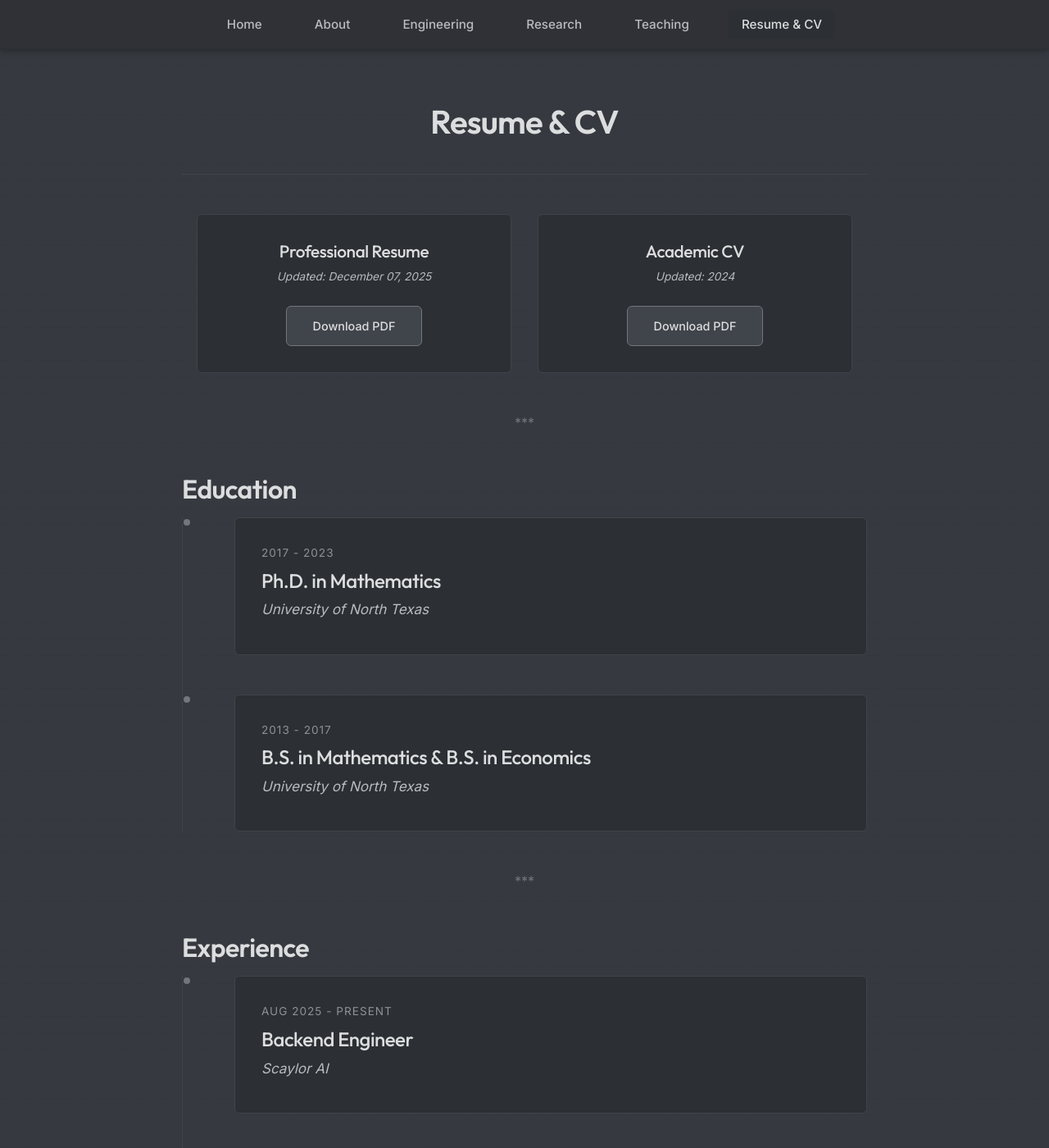
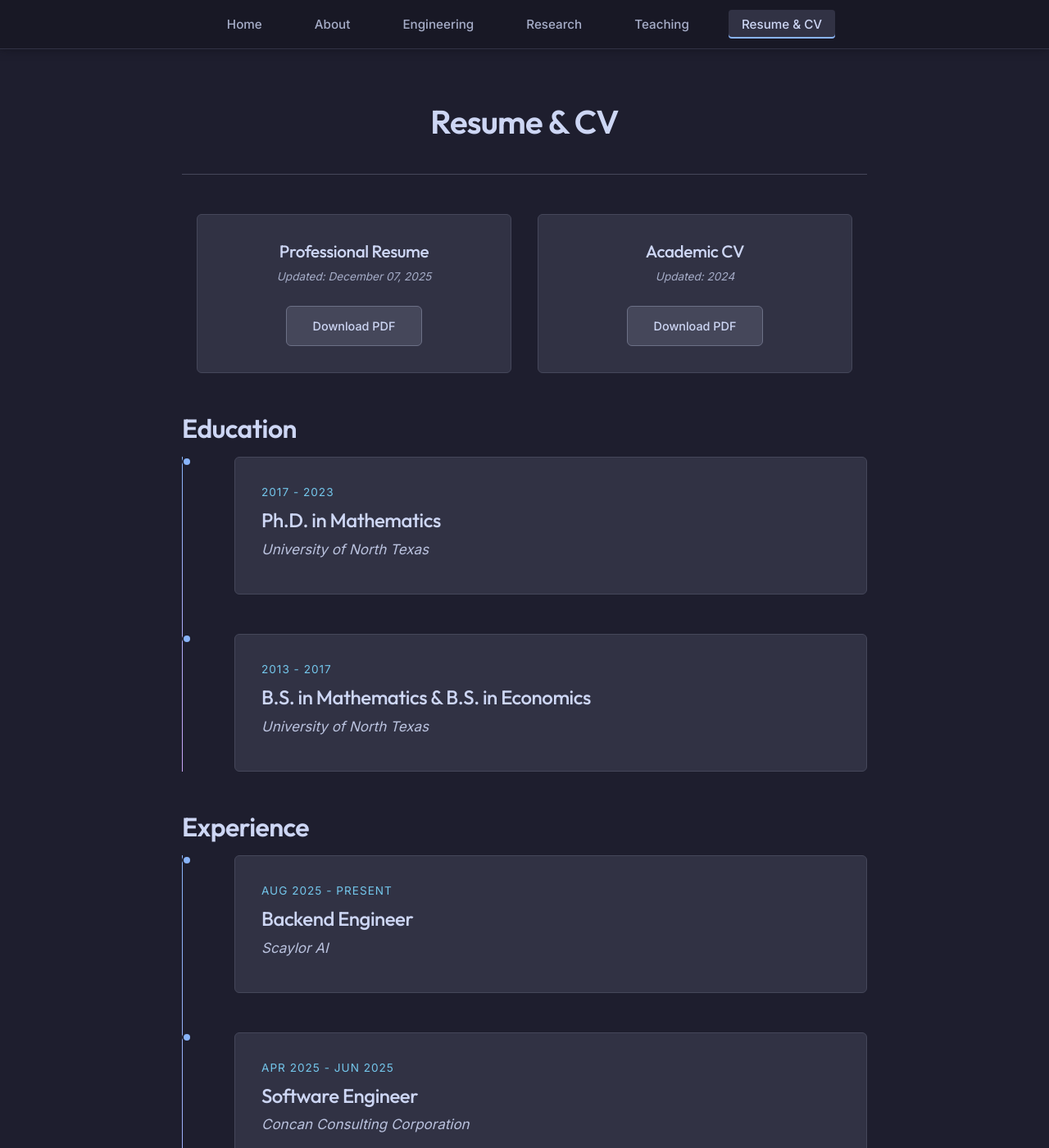
Before and after one commit to william-goode/william-goode.github.io, a Jekyll site: the page built from cv.html, in a window 1280 px wide and 1400 px high. Shown: the whole window at 82% size. Built offline with Jekyll 4.4.1, drawn with Linux system fonts in a browser that asks for light colours.

Commit message:
Adopt full Catppuccin Mocha palette and consolidate styles
Replace Discord Dark approximation with official Catppuccin Mocha
26-color palette. Consolidate all inline styles from cv.html,
engineering.md, and research.html into main.scss. Add accent color
usage to nav active states, timeline, skill headers, links, and
interactive elements. Update stale home page copy. Remove ornaments.

```diff
--- a/assets/css/main.scss
+++ b/assets/css/main.scss
@@ -1,33 +1,52 @@
 ---
 ---
 
-// Discord Dark Mode Color Palette
-// Base colors
-$base: #36393F;           // Main background
-$mantle: #2F3136;         // Secondary background
-$crust: #202225;          // Darkest elements
+// Catppuccin Mocha Color Palette
+// https://catppuccin.com/palette
+
+// Accent colors
+$rosewater: #f5e0dc;
+$flamingo: #f2cdcd;
+$pink: #f5c2e7;
+$mauve: #cba6f7;
+$red: #f38ba8;
+$maroon: #eba0ac;
+$peach: #fab387;
+$yellow: #f9e2af;
+$green: #a6e3a1;
+$teal: #94e2d5;
+$sky: #89dceb;
+$sapphire: #74c7ec;
+$blue: #89b4fa;
+$lavender: #b4befe;
 
 // Text colors
-$text: #DCDDDE;           // Primary text
-$subtext1: #B9BBBE;       // Secondary text
-$subtext0: #8E9297;       // Muted text
+$text: #cdd6f4;
+$subtext1: #bac2de;
+$subtext0: #a6adc8;
+
+// Overlay colors
+$overlay2: #9399b2;
+$overlay1: #7f849c;
+$overlay0: #6c7086;
 
 // Surface colors
-$surface0: #2C2F33;       // Component background
-$surface1: #40444B;       // Elevated surfaces
-$surface2: #4F545C;       // Higher elevation
+$surface2: #585b70;
+$surface1: #45475a;
+$surface0: #313244;
 
-// Overlay colors
-$overlay0: #72767D;       // Borders and dividers
-$overlay1: #8E9297;       // Interactive borders
-$overlay2: #A3A6AA;       // Hover borders
+// Base colors
+$base: #1e1e2e;
+$mantle: #181825;
+$crust: #11111b;
 
-// Accent colors
-$blurple: #5865F2;        // Discord brand color
-$green: #3BA55D;          // Success
-$yellow: #FAA81A;         // Warning
-$red: #ED4245;            // Error
-$link: #00AFF4;           // Links
+// Semantic aliases
+$accent: $blue;
+$accent-dim: $sapphire;
+$link: $sapphire;
+$success: $green;
+$warning: $yellow;
+$error: $red;
 
 // Typography
 $font-heading: 'Outfit', -apple-system, BlinkMacSystemFont, 'Segoe UI', sans-serif;
@@ -57,9 +76,6 @@ body {
   line-height: 1.6;
   color: $text;
   background-color: $base;
-  background-image:
-    linear-gradient(to bottom, transparent 95%, rgba(49, 50, 68, 0.3) 100%);
-  background-size: 100% 20px;
   -webkit-font-smoothing: antialiased;
   -moz-osx-font-smoothing: grayscale;
 }
@@ -98,15 +114,15 @@ p {
 }
 
 a {
-  color: $text;
+  color: $link;
   text-decoration: underline;
-  text-decoration-color: $overlay0;
+  text-decoration-color: rgba($link, 0.4);
   text-decoration-thickness: 1px;
   text-underline-offset: 2px;
-  transition: all 0.3s ease;
+  transition: all 0.2s ease;
 
   &:hover {
-    text-decoration-color: $subtext1;
+    text-decoration-color: $link;
   }
 }
 
@@ -118,7 +134,7 @@ a {
   position: sticky;
   top: 0;
   z-index: 100;
-  box-shadow: 0 2px 8px rgba(0, 0, 0, 0.3);
+  box-shadow: 0 2px 8px rgba($crust, 0.5);
 }
 
 .nav-container {
@@ -136,19 +152,26 @@ a {
   gap: $spacing-md;
 
   a {
-    color: $subtext1;
+    color: $subtext0;
     font-family: $font-body;
     font-weight: 500;
     font-size: 0.95rem;
     text-decoration: none;
     padding: $spacing-xs $spacing-sm;
     border-radius: 4px;
-    transition: all 0.3s ease;
+    transition: all 0.2s ease;
 
-    &:hover, &.active {
+    &:hover {
       color: $text;
       background-color: $surface0;
       text-decoration: none;
+    }
+
+    &.active {
+      color: $text;
+      background-color: $surface0;
+      text-decoration: none;
+      box-shadow: inset 0 -2px 0 $accent;
     }
   }
 }
@@ -203,7 +226,7 @@ a {
   }
 
   blockquote {
-    border-left: 2px solid $overlay0;
+    border-left: 2px solid $mauve;
     padding-left: $spacing-md;
     margin: $spacing-md 0;
     font-style: italic;
@@ -216,7 +239,7 @@ a {
     border-radius: 3px;
     font-family: 'Courier New', monospace;
     font-size: 0.9em;
-    color: $subtext1;
+    color: $peach;
   }
 
   pre {
@@ -278,7 +301,7 @@ a {
   font-size: 0.8rem;
   font-family: $font-body;
   font-weight: 500;
-  border: 1px solid $surface2;
+  border: 1px solid $surface1;
   letter-spacing: 0.01em;
 }
 
@@ -303,7 +326,7 @@ a {
     padding: $spacing-sm;
     border: 1px solid $surface1;
     border-radius: 6px;
-    transition: all 0.3s ease;
+    transition: all 0.2s ease;
     text-decoration: none;
 
     &:hover {
@@ -358,11 +381,11 @@ a {
     border-radius: 6px;
     background-color: $surface0;
     color: $text;
-    transition: border-color 0.3s ease;
+    transition: border-color 0.2s ease;
 
     &:focus {
       outline: none;
-      border-color: $overlay0;
+      border-color: $accent;
     }
 
     &::placeholder {
@@ -387,7 +410,7 @@ a {
   font-size: 0.85rem;
   font-weight: 500;
   cursor: pointer;
-  transition: all 0.3s ease;
+  transition: all 0.2s ease;
 
   &:hover {
     border-color: $overlay0;
@@ -395,9 +418,9 @@ a {
   }
 
   &.active {
-    background-color: $surface1;
-    color: $text;
-    border-color: $overlay0;
+    background-color: rgba($accent, 0.15);
+    color: $accent;
+    border-color: rgba($accent, 0.3);
     font-weight: 500;
   }
 }
@@ -412,11 +435,11 @@ a {
   padding: $spacing-md;
   border-radius: 6px;
   border: 1px solid $surface1;
-  transition: all 0.3s ease;
+  transition: all 0.2s ease;
 
   &:hover {
     border-color: $overlay0;
-    background-color: $surface1;
+    background-color: rgba($surface1, 0.7);
   }
 }
 
@@ -437,8 +460,7 @@ a {
     text-decoration: none;
 
     &:hover {
-      text-decoration: underline;
-      text-decoration-color: $overlay0;
+      color: $accent;
     }
   }
 }
@@ -474,7 +496,7 @@ a {
     top: 0;
     bottom: 0;
     width: 1px;
-    background-color: $surface1;
+    background: linear-gradient(to bottom, $accent, $mauve);
   }
 }
 
@@ -491,7 +513,7 @@ a {
   width: 12px;
   height: 12px;
   border-radius: 50%;
-  background-color: $overlay0;
+  background-color: $accent;
   border: 2px solid $base;
   z-index: 1;
 }
@@ -501,7 +523,7 @@ a {
   padding: $spacing-md;
   border-radius: 6px;
   border: 1px solid $surface1;
-  transition: all 0.3s ease;
+  transition: all 0.2s ease;
 
   &:hover {
     border-color: $overlay0;
@@ -514,7 +536,7 @@ a {
 
 .timeline-date {
   display: block;
-  color: $subtext0;
+  color: $accent-dim;
   font-size: 0.85rem;
   margin-bottom: $spacing-xs;
   text-transform: uppercase;
@@ -580,22 +602,22 @@ a {
 }
 
 .footer-link {
-  color: $subtext1;
+  color: $subtext0;
   font-family: $font-body;
   font-weight: 500;
   padding: $spacing-xs $spacing-sm;
   border-radius: 4px;
-  transition: all 0.3s ease;
+  transition: all 0.2s ease;
   text-decoration: none;
 
   &:hover {
-    color: $text;
+    color: $accent;
   }
 }
 
 .footer-copyright {
   font-size: 0.85rem;
-  color: $subtext0;
+  color: $overlay0;
 }
 
 // Hero Section (for home page)
@@ -613,7 +635,7 @@ a {
   }
 
   p {
-    font-size: 1rem;
+    font-size: 1.1rem;
     color: $subtext0;
     max-width: 600px;
     margin: 0 auto;
@@ -677,12 +699,12 @@ a {
   }
 
   a {
-    color: $text;
+    color: $link;
     text-decoration: underline;
-    text-decoration-color: $overlay0;
+    text-decoration-color: rgba($link, 0.4);
 
     &:hover {
-      text-decoration-color: $subtext1;
+      text-decoration-color: $link;
     }
   }
 }
@@ -691,27 +713,123 @@ a {
   display: inline-block;
   margin: 0 $spacing-sm;
   padding: $spacing-xs $spacing-sm;
-  color: $text;
+  color: $accent;
   font-family: $font-body;
   font-size: 1rem;
   font-weight: 500;
   text-decoration: none;
-  border-bottom: 1px solid $overlay0;
-  transition: all 0.3s ease;
+  border-bottom: 1px solid rgba($accent, 0.3);
+  transition: all 0.2s ease;
 
   &:hover {
-    border-bottom-color: $subtext1;
+    border-bottom-color: $accent;
+    color: $lavender;
   }
 }
 
-// Decorative elements
-.ornament {
-  text-align: center;
-  margin: $spacing-lg 0;
-  color: $overlay0;
-  font-size: 1rem;
+// CV Page
+.cv-section {
+  margin-bottom: $spacing-lg;
+}
 
-  &::before {
-    content: '***';
+.download-section {
+  margin-bottom: $spacing-lg;
+}
+
+.download-grid {
+  display: grid;
+  grid-template-columns: 1fr 1fr;
+  gap: $spacing-md;
+  max-width: 800px;
+  margin: 0 auto;
+
+  @media (max-width: $breakpoint-mobile) {
+    grid-template-columns: 1fr;
   }
 }
+
+.download-card {
+  background-color: $surface0;
+  padding: $spacing-md;
+  border-radius: 6px;
+  border: 1px solid $surface1;
+  text-align: center;
+
+  h3 {
+    font-size: 1.3rem;
+    margin-bottom: $spacing-xs;
+    color: $text;
+  }
+}
+
+.download-meta {
+  font-size: 0.85rem;
+  color: $subtext0;
+  margin-bottom: 1.5rem;
+  font-style: italic;
+}
+
+.download-button {
+  display: inline-block;
+  padding: 0.75rem 2rem;
+  background-color: $surface1;
+  color: $text;
+  font-weight: 500;
+  font-family: $font-body;
+  font-size: 0.9rem;
+  border: 1px solid $overlay0;
+  border-radius: 6px;
+  text-decoration: none;
+  transition: all 0.2s ease;
+
+  &:hover {
+    background-color: $surface2;
+    border-color: $overlay1;
+    color: $text;
+    text-decoration: none;
+  }
+}
+
+// Research page
+.research-intro {
+  margin-bottom: $spacing-lg;
+  padding-bottom: $spacing-md;
+  border-bottom: 1px solid $surface1;
+
+  h3 {
+    margin-top: $spacing-md;
+    margin-bottom: $spacing-sm;
+  }
+
+  ul {
+    margin-left: $spacing-md;
+  }
+
+  li {
+    margin-bottom: $spacing-xs;
+  }
+}
+
+// Skills List (Engineering page)
+.skills-list {
+  display: grid;
+  grid-template-columns: repeat(auto-fit, minmax(250px, 1fr));
+  gap: 2rem;
+  margin: 2rem 0;
+}
+
+.skill-category h3 {
+  font-size: 1.2rem;
+  margin-bottom: 1rem;
+  color: $accent;
+}
+
+.skill-category ul {
+  list-style: none;
+  margin-left: 0;
+}
+
+.skill-category li {
+  padding: 0.6rem 0;
+  color: $subtext1;
+}
--- a/cv.html
+++ b/cv.html
@@ -24,14 +24,10 @@ permalink: /cv/
   </div>
 </section>
 
-<div class="ornament"></div>
-
 <section class="cv-section">
   <h2>Education</h2>
   <div id="cv-education-root"></div>
 </section>
-
-<div class="ornament"></div>
 
 <section class="cv-section">
   <h2>Experience</h2>
@@ -79,68 +75,3 @@ permalink: /cv/
     {% endfor %}
   </div>
 </noscript>
-
-<style>
-  .cv-section {
-    margin-bottom: 3rem;
-  }
-
-  .download-section {
-    margin-bottom: 3rem;
-  }
-
-  .download-grid {
-    display: grid;
-    grid-template-columns: 1fr 1fr;
-    gap: 2rem;
-    max-width: 800px;
-    margin: 0 auto;
-  }
-
-  @media (max-width: 768px) {
-    .download-grid {
-      grid-template-columns: 1fr;
-    }
-  }
-
-  .download-card {
-    background-color: #2C2F33;
-    padding: 2rem;
-    border-radius: 6px;
-    border: 1px solid #40444B;
-    text-align: center;
-  }
-
-  .download-card h3 {
-    font-size: 1.3rem;
-    margin-bottom: 0.5rem;
-    color: #DCDDDE;
-  }
-
-  .download-meta {
-    font-size: 0.85rem;
-    color: #B9BBBE;
-    margin-bottom: 1.5rem;
-    font-style: italic;
-  }
-
-  .download-button {
-    display: inline-block;
-    padding: 0.75rem 2rem;
-    background-color: #40444B;
-    color: #DCDDDE;
-    font-weight: 500;
-    font-family: 'Inter', sans-serif;
-    font-size: 0.9rem;
-    border: 1px solid #72767D;
-    border-radius: 6px;
-    text-decoration: none;
-    transition: all 0.3s ease;
-  }
-
-  .download-button:hover {
-    background-color: #4F545C;
-    border-color: #8E9297;
-    text-decoration: none;
-  }
-</style>
--- a/index.html
+++ b/index.html
@@ -43,5 +43,3 @@ layout: default
     <a href="{{ '/cv' | relative_url }}" class="overview-link">Resume & CV →</a>
   </div>
 </section>
-
-<div class="ornament"></div>
```
Also changed, not shown: other parts of index.html (+1 -1 lines), engineering.md (+0 -30 lines), research.html (+0 -20 lines).
